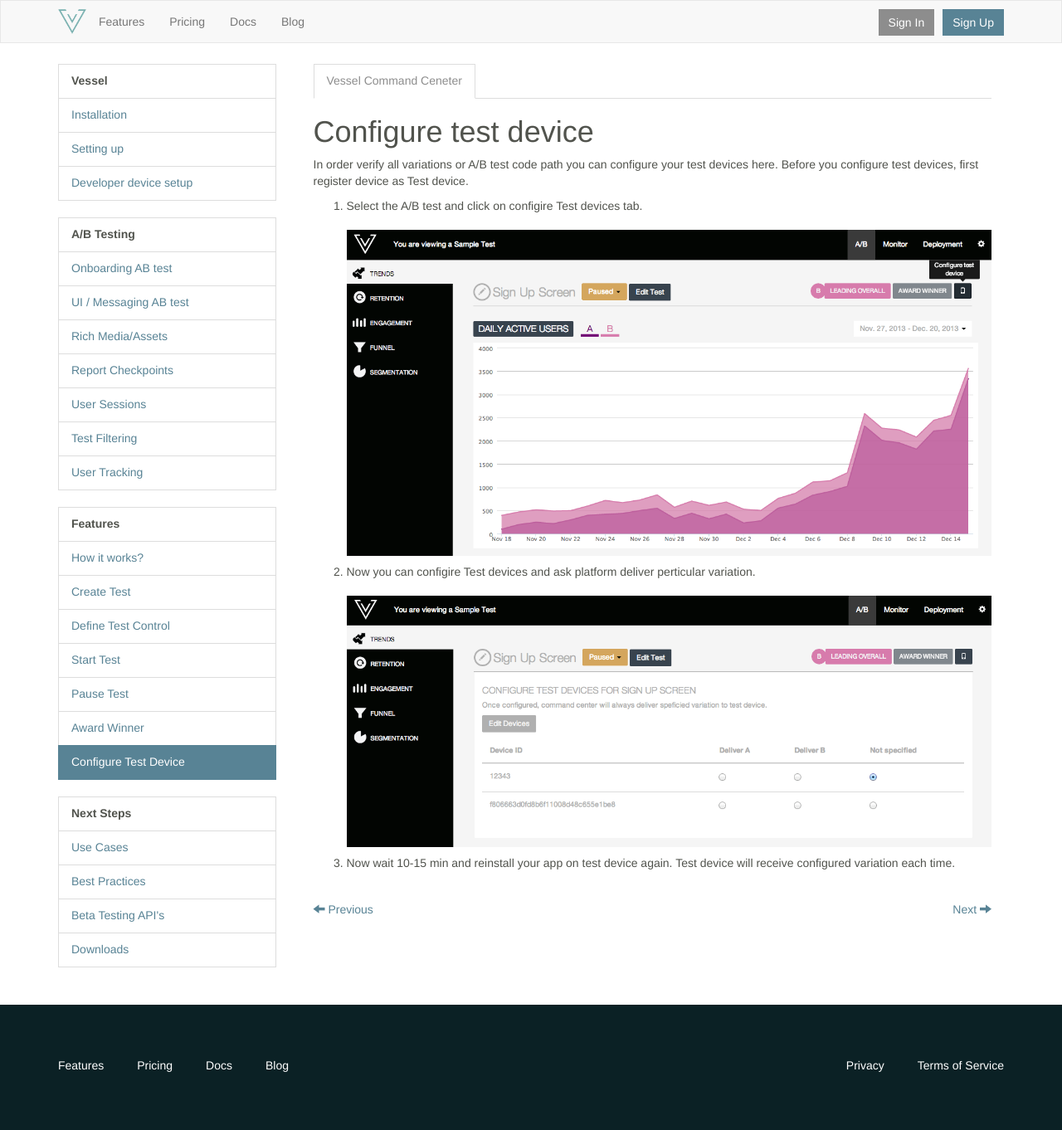
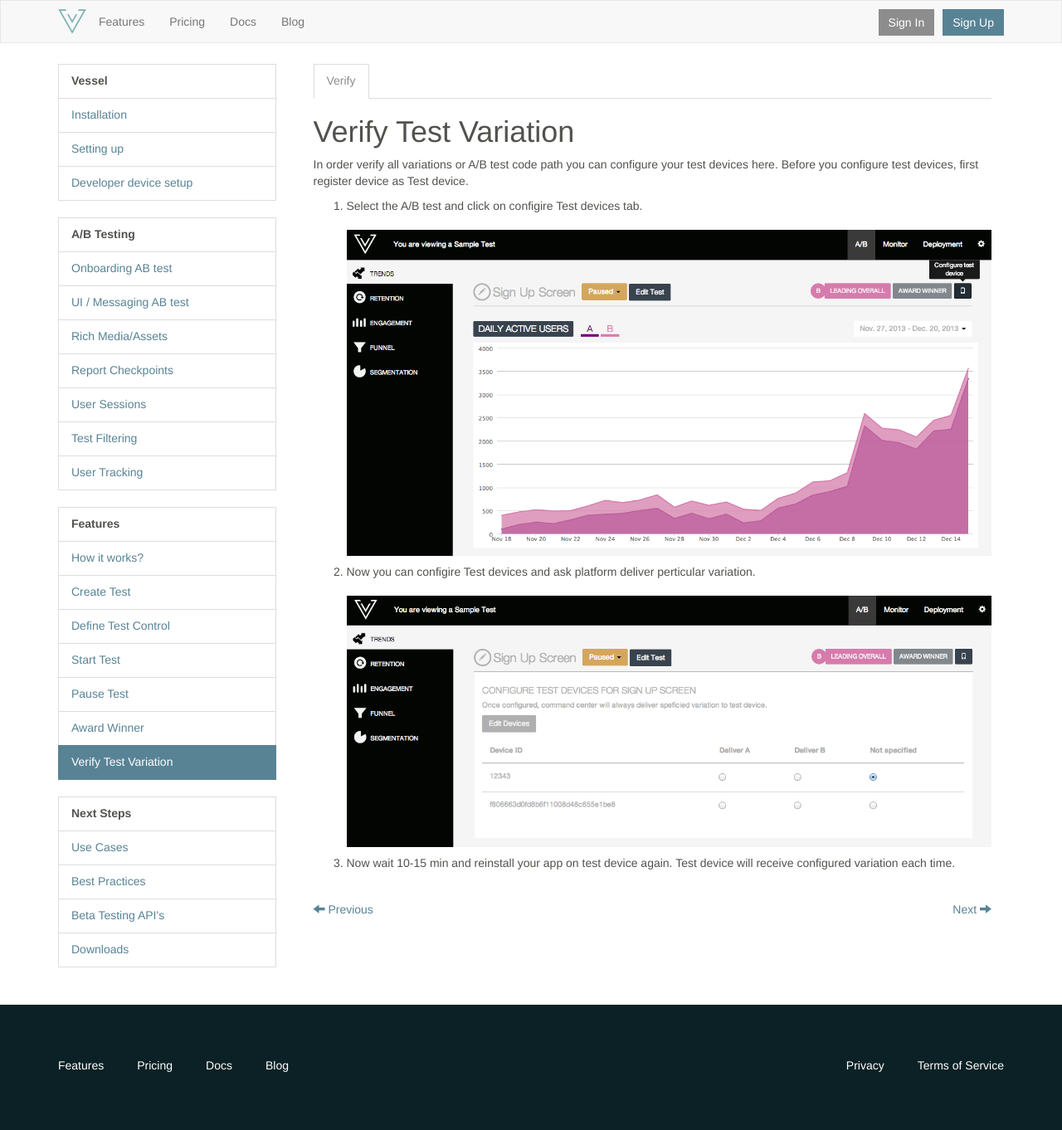
Before and after one commit to vesselio/resources, a Jekyll site: the page built from _posts/2013-08-09-configure-test-device.html, in a window 1280 px wide. Shown: the whole page at 83% size. Built offline with Jekyll 4.4.1, drawn with Linux system fonts in a browser that asks for light colours.

Commit message:
verify test configuration

```diff
--- a/_posts/2013-08-09-configure-test-device.html
+++ b/_posts/2013-08-09-configure-test-device.html
@@ -1,17 +1,17 @@
 ---
 layout: default
-title: Configure Test Device
+title: Verify Test Variation
 categories: vessel_command_center
 ---
 <ul class="nav nav-tabs" id="os-tabs">
     <li class="active">
-        <a href="#commandcenter" data-toggle="tab">Vessel Command Ceneter</a>
+        <a href="#commandcenter" data-toggle="tab">Verify</a>
     </li>
 </ul>
 
 <div id='os-tab-content' class="tab-content">
     <div class="tab-pane active" id="commandcenter">
-        <h1>Configure test device</h1>
+        <h1>Verify Test Variation</h1>
         <p>In order verify all variations or A/B test code path you can configure your test devices here. Before you configure test devices, first register device as Test device.</p>
 
         <ol>
```
